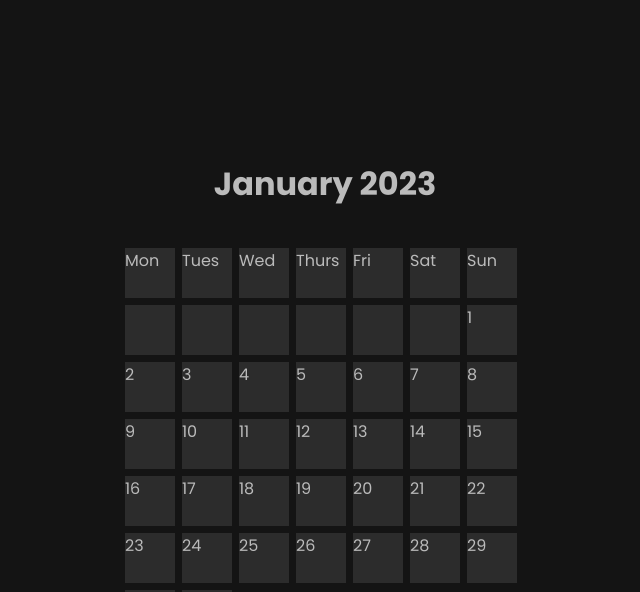
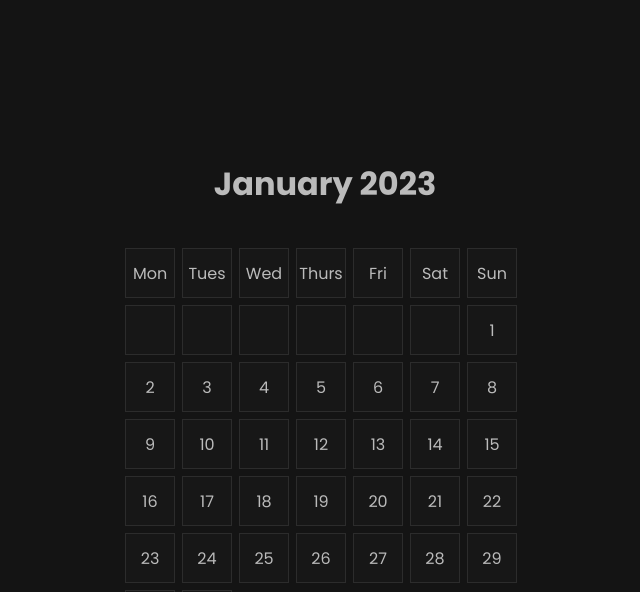
Before and after one commit to Bawelna0225/small-projects, a PHP site: page / in a window 1280 px wide. Shown: the top 592 px of the page, without its empty margins (315-955 px from the left). Run offline with PHP 8.4, Linux system fonts and the light colour scheme.

Commit message:
date content styling

```diff
--- a/calendar/css/style.css
+++ b/calendar/css/style.css
@@ -76,4 +76,17 @@ h1 {
 .dates-container .date::after {
   background: radial-gradient(200px circle at var(--mouse-x) var(--mouse-y), var(--hover-border-color), transparent 40%);
   z-index: 1;
+}
+.dates-container .date__content {
+  background-color: var(--card-color);
+  border-radius: inherit;
+  display: flex;
+  justify-content: center;
+  align-items: center;
+  flex-direction: column;
+  flex-grow: 1;
+  inset: 1px;
+  padding: 10px;
+  position: absolute;
+  z-index: 2;
 }/*# sourceMappingURL=style.css.map */
--- a/calendar/css/style.scss
+++ b/calendar/css/style.scss
@@ -73,6 +73,18 @@ h1 {
 			background: radial-gradient(200px circle at var(--mouse-x) var(--mouse-y), var(--hover-border-color), transparent 40%);
 			z-index: 1;
 		}
-
+		&__content {
+			background-color: var(--card-color);
+			border-radius: inherit;
+			display: flex;
+			justify-content: center;
+			align-items: center;
+			flex-direction: column;
+			flex-grow: 1;
+			inset: 1px;
+			padding: 10px;
+			position: absolute;
+			z-index: 2;
+		}
 	}
 }
```
Also changed, not shown: 1 other file.
